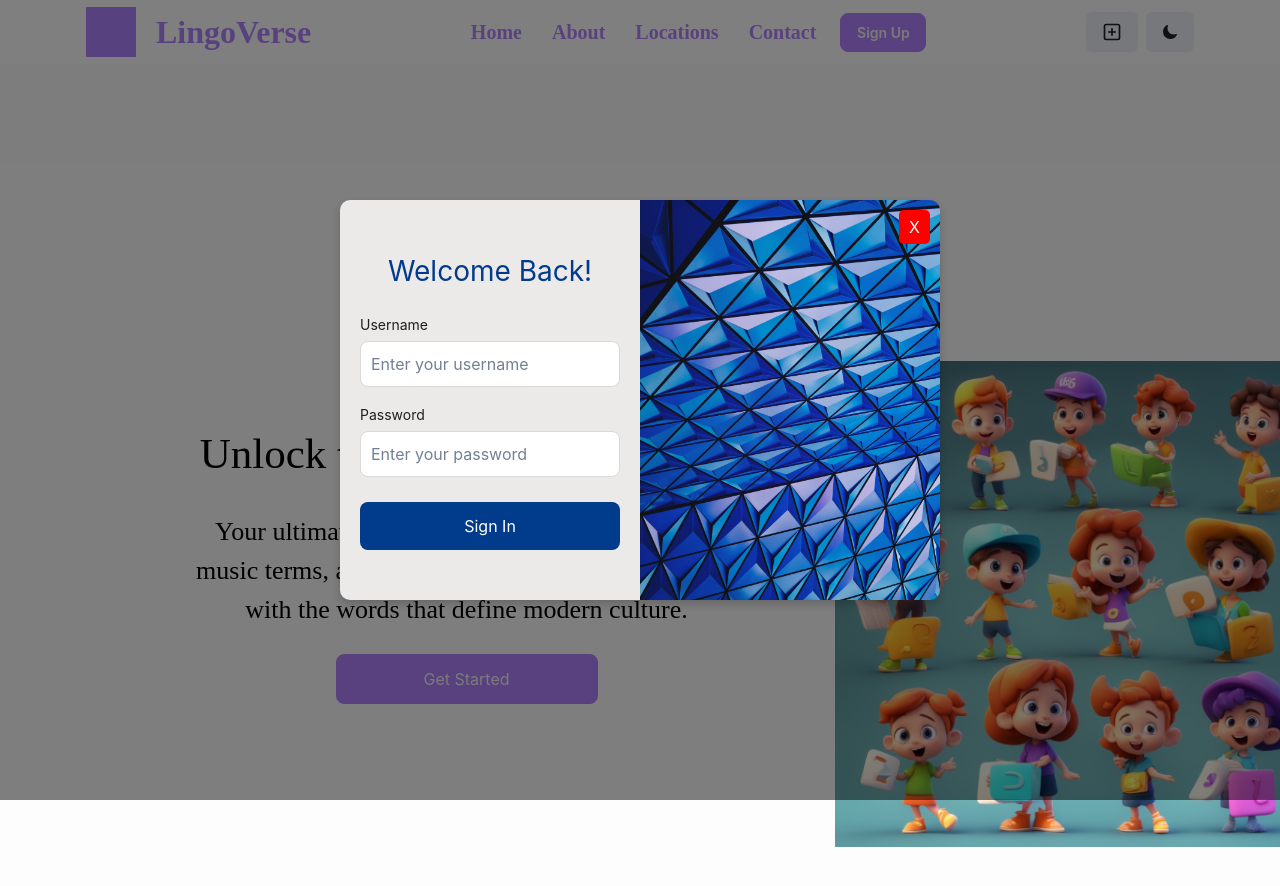
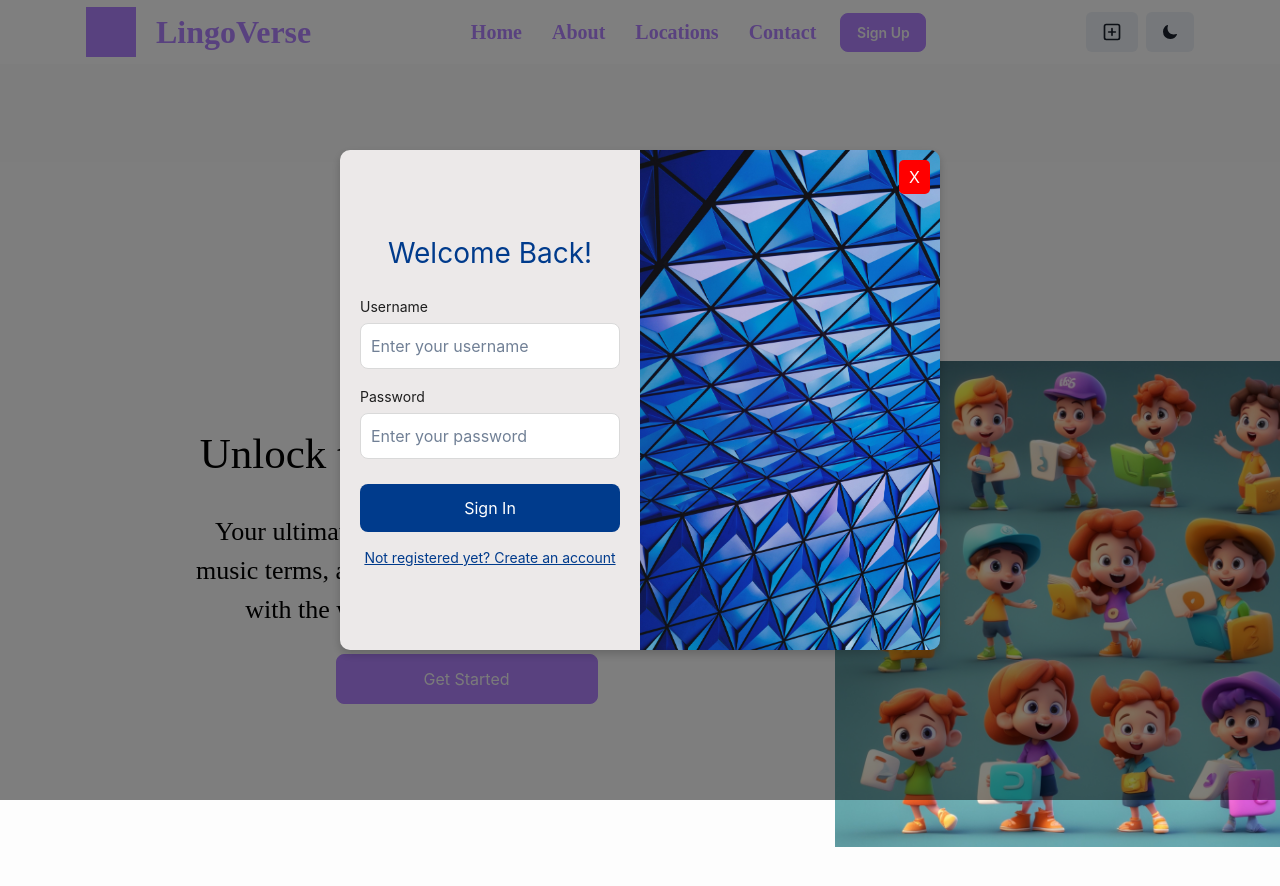
Before and after one commit to anekemuna/lingoverse, a React (Vite) app in the folder frontend/: page / in a window 1280 px wide. Both pictures are taken after a click on the element "Get Started". Shown: the top 886 px of the page. Built offline with nearby package versions, Linux system fonts and the light colour scheme.

Commit message:
Updated Login to include registration

```diff
--- a/frontend/src/components/Login.css
+++ b/frontend/src/components/Login.css
@@ -0,0 +1,102 @@
+/* Overlay Background */
+.login-overlay {
+  width: 100vw;
+  height: 100vh;
+  position: fixed;
+  top: 0;
+  left: 0;
+  background: rgba(0, 0, 0, 0.5);
+  display: flex;
+  justify-content: center;
+  align-items: center;
+  z-index: 1000;
+}
+
+/* Main Popup Container */
+.login-container {
+  width: 600px;
+  height: 500px;
+  display: flex;
+  border-radius: 10px;
+  overflow: hidden;
+  box-shadow: 0px 4px 10px rgba(0, 0, 0, 0.2);
+}
+
+/* Left Section (Form) */
+.login-form-section {
+  width: 50%;
+  background: #ece9e9;
+  padding: 20px;
+  display: flex;
+  flex-direction: column;
+  justify-content: center;
+  align-items: center;
+}
+
+.login-form-section h2 {
+  color: #003b8c;
+  font-size: 28px;
+  margin-bottom: 20px;
+}
+
+.input-group {
+  width: 100%;
+  margin-bottom: 15px;
+}
+
+.input-group label {
+  color: #1e1e1e;
+  font-size: 14px;
+}
+
+.input-group input {
+  color: rgb(74, 74, 74);
+  width: 100%;
+  padding: 10px;
+  border-radius: 8px;
+  border: 1px solid #d9d9d9;
+  margin-top: 5px;
+}
+
+/* Submit Button */
+.login-btn {
+  width: 100%;
+  padding: 12px;
+  background: #003b8c;
+  color: white;
+  border: none;
+  border-radius: 8px;
+  font-size: 16px;
+  cursor: pointer;
+  margin-top: 10px;
+}
+
+/* Toggle Link */
+.toggle-link {
+  margin-top: 15px;
+  font-size: 14px;
+  cursor: pointer;
+  color: #003b8c;
+  text-decoration: underline;
+}
+
+/* Right Section (Image) */
+.login-image-section {
+  width: 50%;
+  background-size: cover;
+  background-position: center;
+  position: relative;
+}
+
+/* Close Button */
+.close-btn {
+  position: absolute;
+  top: 10px;
+  right: 10px;
+  background: red;
+  color: white;
+  border: none;
+  padding: 5px 10px;
+  border-radius: 5px;
+  cursor: pointer;
+}
--- a/frontend/src/components/Login.jsx
+++ b/frontend/src/components/Login.jsx
@@ -1,125 +1,58 @@
-import React from "react";
-import background_pic from "../assets/login_background.jpg";
+import React, { useState } from "react";
+import "./Login.css"; // Importing the CSS file
+import login_pic from "../assets/login_background.jpg";
 
 const Login = ({ isOpen, onClose }) => {
+  const [isLogin, setIsLogin] = useState(true); // State to toggle between login & register
+
   if (!isOpen) return null;
 
   return (
-    <div
-      style={{
-        width: "100vw",
-        height: "100vh",
-        position: "fixed",
-        top: 0,
-        left: 0,
-        background: "rgba(0, 0, 0, 0.5)", // Dimmed background
-        display: "flex",
-        justifyContent: "center",
-        alignItems: "center",
-        zIndex: 1000,
-      }}
-    >
-      <div
-        style={{
-          width: 600,
-          height: 400,
-          display: "flex",
-          borderRadius: 10,
-          overflow: "hidden",
-          boxShadow: "0px 4px 10px rgba(0,0,0,0.2)",
-        }}
-      >
-        {/* Left Half (Grey Background with Login Form) */}
-        <div
-          style={{
-            width: "50%",
-            background: "#ECE9E9",
-            padding: 20,
-            display: "flex",
-            flexDirection: "column",
-            justifyContent: "center",
-            alignItems: "center",
-          }}
-        >
-          <h2 style={{ color: "#003B8C", fontSize: 28, marginBottom: 20 }}>
-            Welcome Back!
-          </h2>
+    <div className="login-overlay">
+      <div className="login-container">
+        {/* Left Half (Form Section) */}
+        <div className="login-form-section">
+          <h2>{isLogin ? "Welcome Back!" : "Create an Account"}</h2>
 
           {/* Username Input */}
-          <div style={{ width: "100%", marginBottom: 15 }}>
-            <label style={{ color: "#1E1E1E", fontSize: 14 }}>Username</label>
-            <input
-              type="text"
-              placeholder="Enter your username"
-              style={{
-                width: "100%",
-                padding: 10,
-                borderRadius: 8,
-                border: "1px solid #D9D9D9",
-                marginTop: 5,
-              }}
-            />
+          <div className="input-group">
+            <label>Username</label>
+            <input type="text" placeholder="Enter your username" />
           </div>
 
+          {/* Email Input (Only for Registration) */}
+          {!isLogin && (
+            <div className="input-group">
+              <label>Email</label>
+              <input type="email" placeholder="Enter your email" />
+            </div>
+          )}
+
           {/* Password Input */}
-          <div style={{ width: "100%", marginBottom: 15 }}>
-            <label style={{ color: "#1E1E1E", fontSize: 14 }}>Password</label>
-            <input
-              type="password"
-              placeholder="Enter your password"
-              style={{
-                width: "100%",
-                padding: 10,
-                borderRadius: 8,
-                border: "1px solid #D9D9D9",
-                marginTop: 5,
-              }}
-            />
+          <div className="input-group">
+            <label>Password</label>
+            <input type="password" placeholder="Enter your password" />
           </div>
 
-          {/* Sign In Button */}
-          <button
-            style={{
-              width: "100%",
-              padding: 12,
-              background: "#003B8C",
-              color: "white",
-              border: "none",
-              borderRadius: 8,
-              fontSize: 16,
-              cursor: "pointer",
-              marginTop: 10,
-            }}
-          >
-            Sign In
+          {/* Sign In / Register Button */}
+          <button className="login-btn">
+            {isLogin ? "Sign In" : "Register"}
           </button>
+
+          {/* Toggle Between Login & Register */}
+          <p className="toggle-link" onClick={() => setIsLogin(!isLogin)}>
+            {isLogin
+              ? "Not registered yet? Create an account"
+              : "Already registered? Sign in"}
+          </p>
         </div>
 
         {/* Right Half (Image Background) */}
         <div
-          style={{
-            width: "50%",
-            backgroundImage: `url(${background_pic})`,
-            backgroundSize: "cover",
-            backgroundPosition: "center",
-            position: "relative",
-          }}
+          className="login-image-section"
+          style={{ backgroundImage: `url(${login_pic})` }}
         >
-          {/* Close Button (Top Right) */}
-          <button
-            onClick={onClose}
-            style={{
-              position: "absolute",
-              top: 10,
-              right: 10,
-              background: "red",
-              color: "white",
-              border: "none",
-              padding: "5px 10px",
-              borderRadius: 5,
-              cursor: "pointer",
-            }}
-          >
+          <button className="close-btn" onClick={onClose}>
             X
           </button>
         </div>
```
Also changed, not shown: frontend/src/components/Flashcard.css (added), frontend/src/components/Flashcard.jsx (added), frontend/src/components/Flashcards.css (deleted), frontend/src/components/Flashcards.jsx (deleted).
